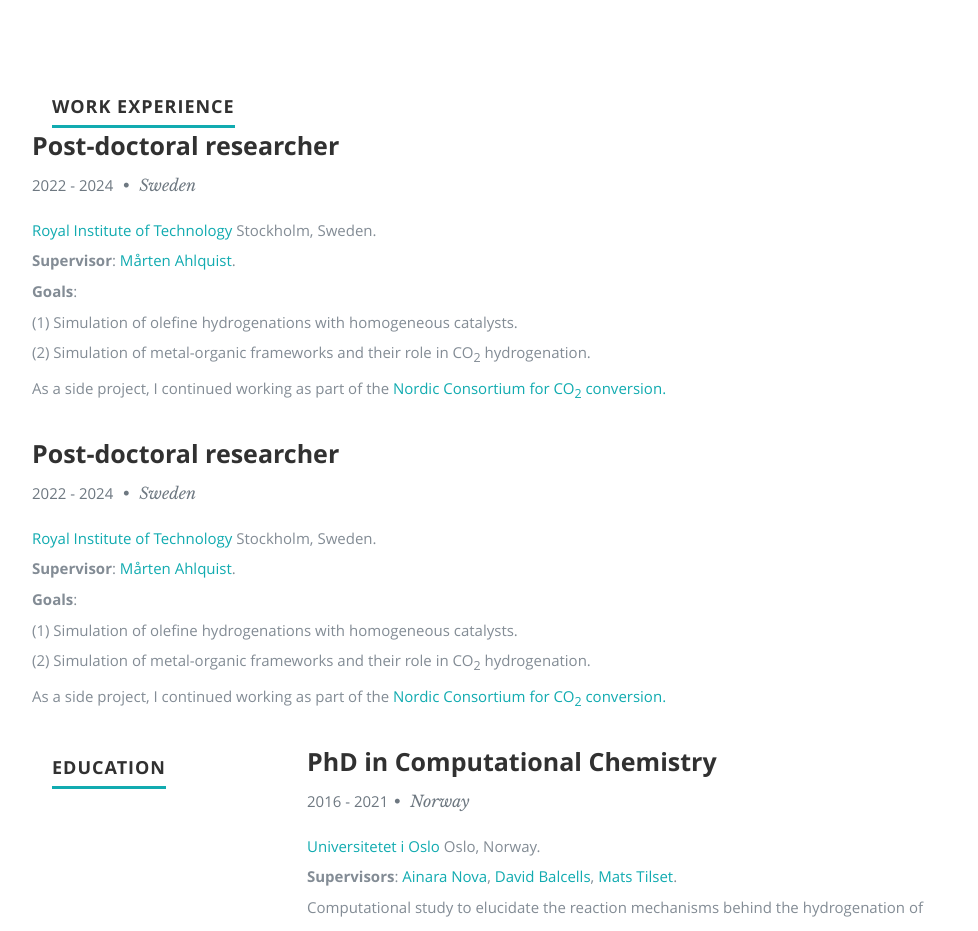
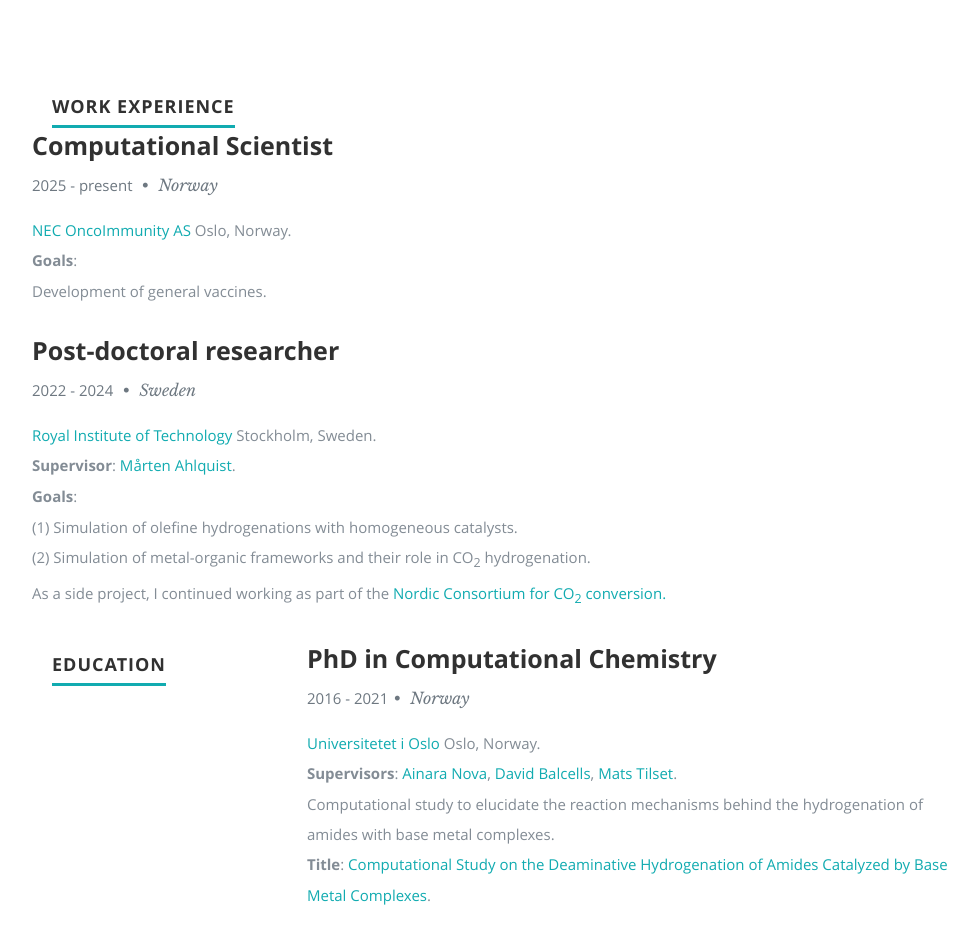
Before and after one commit to LluisArtusSuarez/LluisArtusSuarez.github.io, a plain HTML site: page index.html in a window 1280 px wide. Shown: the part 1720-2651 px from the top of the page, without its empty margins (98-1076 px from the left). Drawn offline with nearby package versions, Linux system fonts and the light colour scheme.

Commit message:
Update CV

```diff
--- a/index.html
+++ b/index.html
@@ -169,7 +169,7 @@
 
           <div class="columns download">
             <p>
-              <a target="_blank" href="Doc/Lluis_ARTUS_CV_industry 1-2.pdf" class="button"><i class="fa fa-download"></i>Download CV</a>
+              <a target="_blank" href="Doc/Lluis_ARTUS_CV.pdf" class="button"><i class="fa fa-download"></i>Download CV</a>
             </p>
           </div>
 
@@ -218,14 +218,13 @@
 
 	  <div class="twelve columns">
 
-            <h3>Post-doctoral researcher</h3>
-            <p class="info"><em class="date">2022 - 2024 </em><span>&bull;</span> Sweden</p>
+            <h3>Computational Scientist</h3>
+            <p class="info"><em class="date">2025 - present </em><span>&bull;</span> Norway</p>
 
             <p>
-              <a href="https://www.kth.se/en">Royal Institute of Technology</a> Stockholm, Sweden.<br>
+              <a href="https://www.oncoimmunity.com/">NEC OncoImmunity AS</a> Oslo, Norway.<br>
 
-	      <strong>Supervisor</strong>: <a target="_blank" href="https://www.kth.se/profile/ahlqui">Mårten Ahlquist</a>.</br>
-        <strong>Goals</strong>:</br>(1) Simulation of olefine hydrogenations with homogeneous catalysts.</br>(2) Simulation of metal-organic frameworks and their role in CO<sub>2</sub> hydrogenation.</br>As a side project, I continued working as part of the <a target="_blank" href="https://site.uit.no/nordco2/">Nordic Consortium for CO<sub>2</sub> conversion.</a> </br>
+        <strong>Goals</strong>:</br>Development of general vaccines.</br>
 	    </p>
 	  </div>
 	</div> <!-- item end -->
```
Also changed, not shown: 3 other files.
